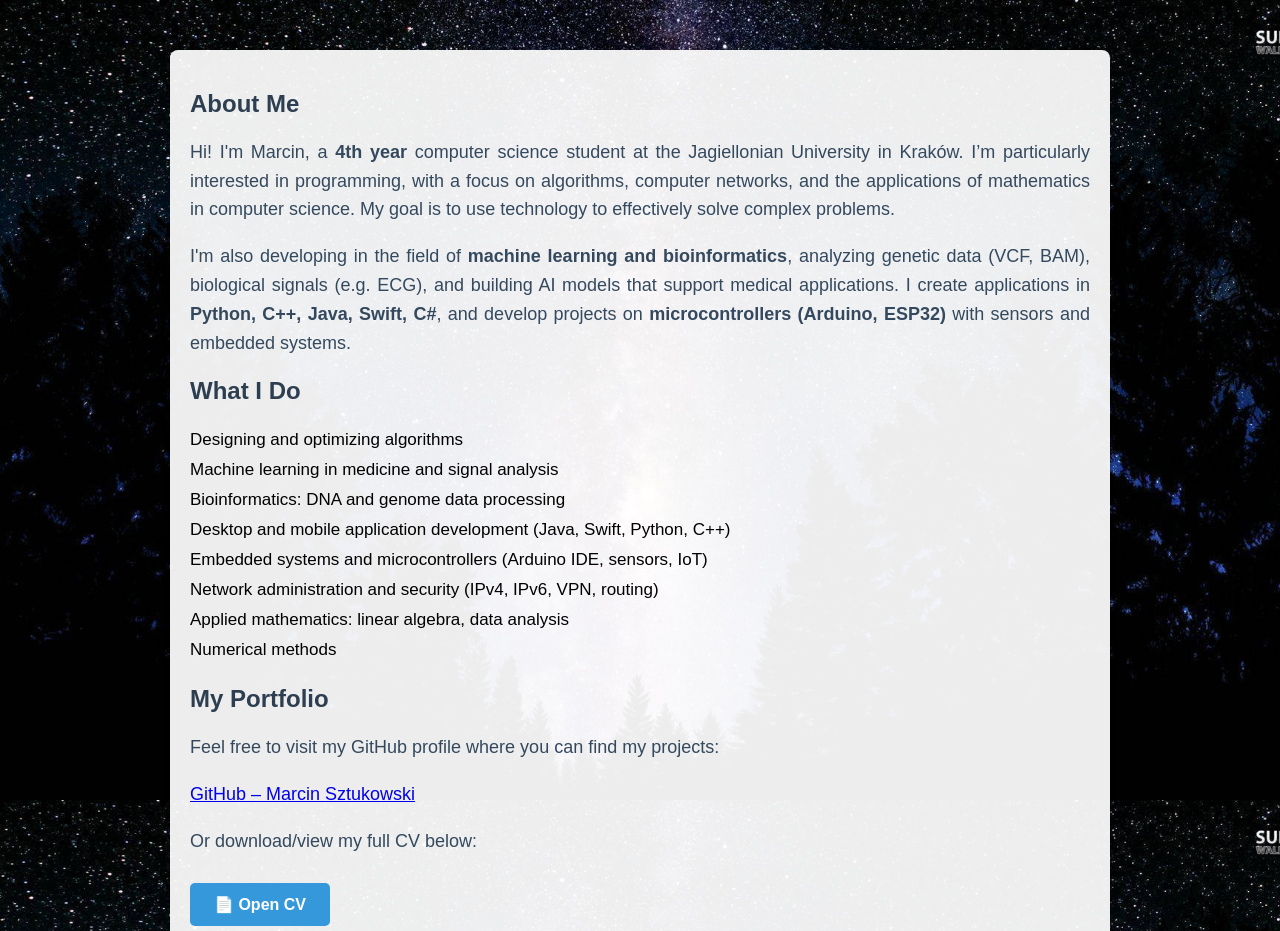
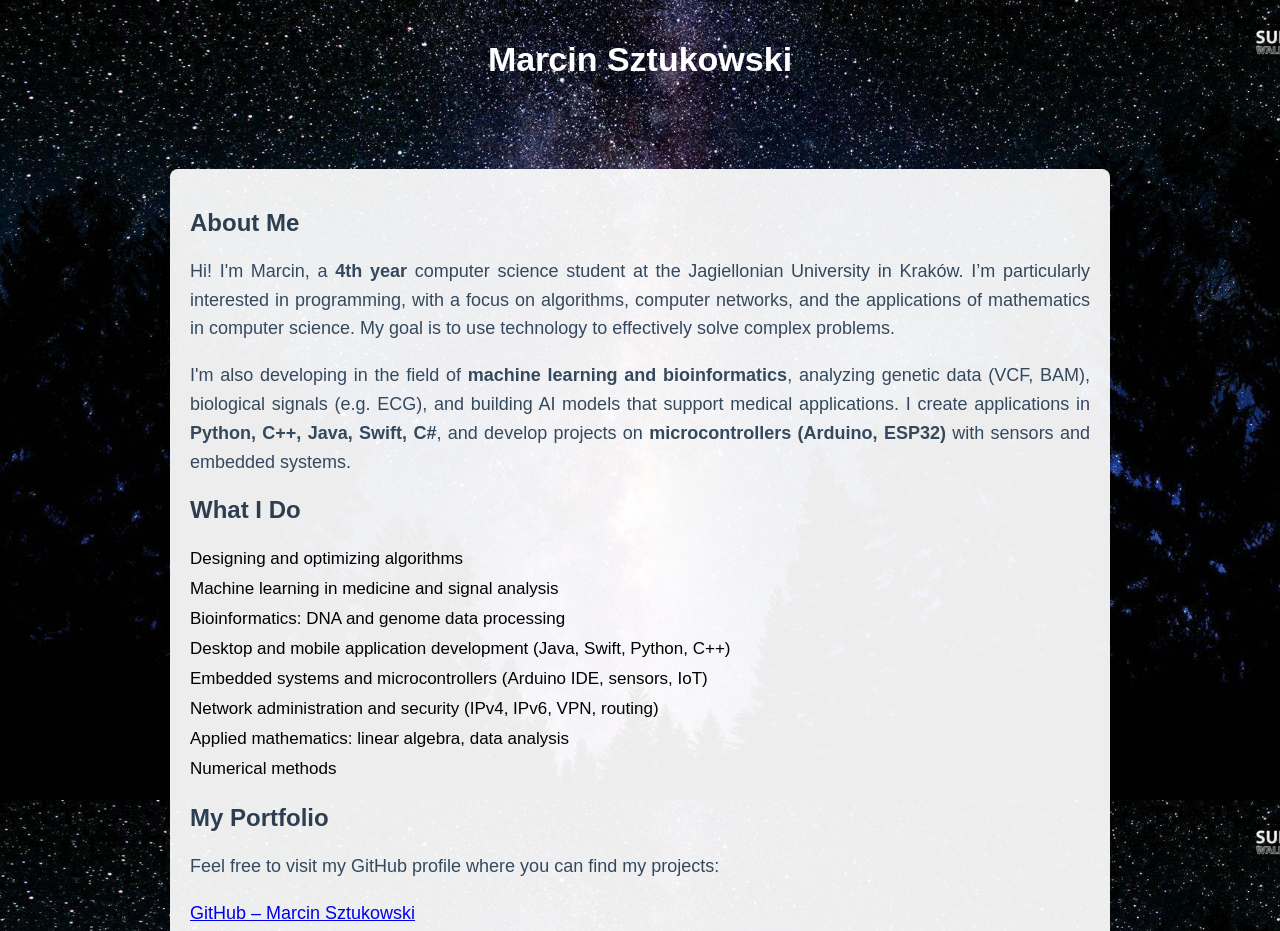
Before and after one commit to FBI223/FBI223.github.io, a plain HTML site: page index.html in a window 1280 px wide. Shown: the top 931 px of the page. Drawn offline with Linux system fonts and the light colour scheme.

Commit message:
Update index.html

```diff
--- a/index.html
+++ b/index.html
@@ -107,6 +107,11 @@
 </head>
 <body>
 
+
+  <header>
+    <h1>Marcin Sztukowski</h1>
+  </header>
+
   <section>
     <h2>About Me</h2>
     <p>Hi! I'm Marcin, a <strong>4th year</strong> computer science student at the Jagiellonian University in Kraków. I’m particularly interested in programming, with a focus on algorithms, computer networks, and the applications of mathematics in computer science. My goal is to use technology to effectively solve complex problems.</p>
```
